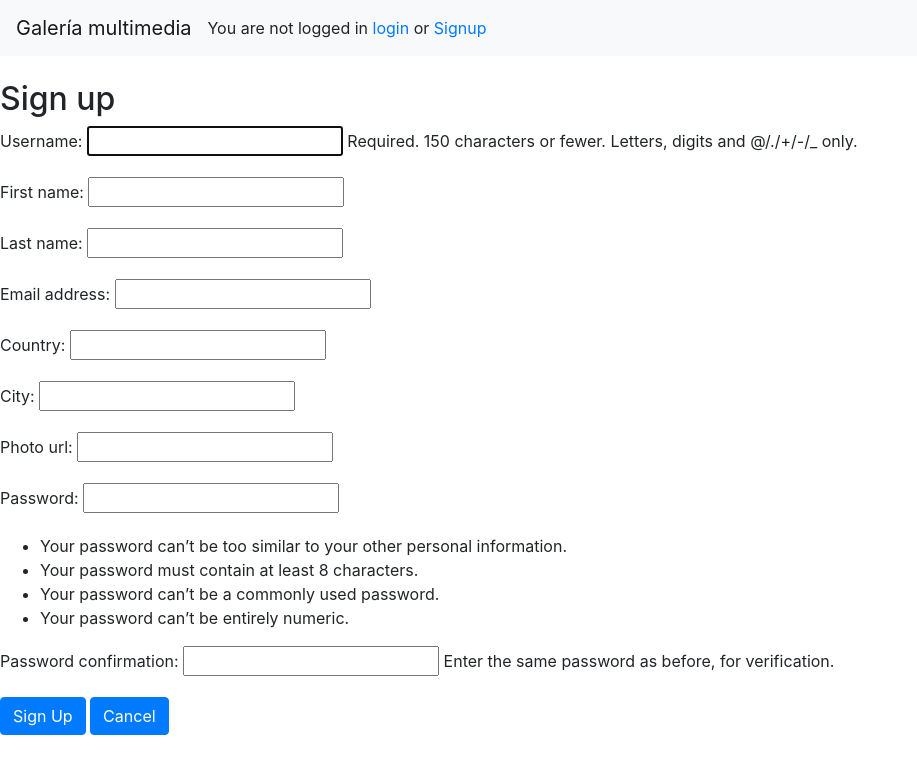
After one commit to jjr2040/gallery-act8, a Django app: page /signup/ in a window 1280 px wide. The commit adds this page. Shown: the top 774 px of the page, without its empty margins (0-917 px from the left). Run offline with Django 3.2, Linux system fonts and the light colour scheme; some libraries are stand-ins or nearby versions.

Commit message:
Login and Signup

```diff
--- a/gallery/settings.py
+++ b/gallery/settings.py
@@ -56,7 +56,7 @@ ROOT_URLCONF = 'gallery.urls'
 TEMPLATES = [
     {
         'BACKEND': 'django.template.backends.django.DjangoTemplates',
-        'DIRS': [],
+        'DIRS': [os.path.join(BASE_DIR, 'templates')],
         'APP_DIRS': True,
         'OPTIONS': {
             'context_processors': [
@@ -125,3 +125,6 @@ STATIC_URL = '/static/'
 
 # Activate Django-Heroku.
 django_heroku.settings(locals())
+
+LOGIN_REDIRECT_URL = '/'
+LOGOUT_REDIRECT_URL = '/'
--- a/gallery/urls.py
+++ b/gallery/urls.py
@@ -16,8 +16,11 @@ Including another URLconf
 from django.contrib import admin
 from django.urls import path
 from mediagallery.views import *
+from django.urls import path, include
 
 urlpatterns = [
     path('admin/', admin.site.urls),
-    path('', MediaListView.as_view(), name='media_index')
+    path('', MediaListView.as_view(), name='media_index'),
+    path('signup/', SignUp.as_view(), name='signup'),
+    path('accounts/', include('django.contrib.auth.urls'))
 ]
--- a/mediagallery/admin.py
+++ b/mediagallery/admin.py
@@ -2,6 +2,9 @@ from django.contrib import admin
 from mediagallery.models import *
 from django.contrib.auth.admin import UserAdmin
 
+
+class CustomUserAdmin(UserAdmin):
+    list_display = ('username', 'country', 'city', 'photo_url')
 
 class MediaClipAdmin(admin.ModelAdmin):
     '''
@@ -34,6 +37,6 @@ class MediaAdmin(admin.ModelAdmin):
 
 
 admin.site.register(Media, MediaAdmin)
-admin.site.register(User, UserAdmin)
+admin.site.register(User, CustomUserAdmin)
 admin.site.register(Category, CategoryAdmin)
 admin.site.register(MediaClip, MediaClipAdmin)
--- /dev/null
+++ b/mediagallery/forms.py
@@ -0,0 +1,19 @@
+from django import forms
+from mediagallery.models import User
+from django.contrib.auth.forms import UserCreationForm
+
+class UserCreateForm(UserCreationForm):
+    country = forms.CharField(max_length=100)
+    city = forms.CharField(max_length=50)
+    photo_url = forms.URLField()
+
+    class Meta:
+        model = User
+        fields = ("username", "first_name", "last_name", "email", "country", "city", "photo_url",)
+
+    def save(self, commit=True):
+        if not commit:
+            raise NotImplementedError("Can't create User and UserProfile without database save")
+        user = super(UserCreateForm, self).save(commit=True)
+        user.save()
+        return user
--- a/mediagallery/templates/base.html
+++ b/mediagallery/templates/base.html
@@ -16,9 +16,21 @@
   </head>
   <body>
 
-    <nav class="navbar navbar-expand-lg navbar-light bg-light mb-4">
+    <div class="navbar navbar-expand-lg navbar-light bg-light mb-4">
       <a class="navbar-brand" href="#">Galería multimedia</a>
-    </nav>
+        <ul class="nav navbar-nav" style="float: right">
+          {% if user.is_authenticated %}
+            <li> Hi {{ user.username }}!
+            <a href="{% url 'editUser' %}">Edit your information</a></li>
+            <a href="{% url 'logout' %}">Logout</a></li>
+          {% else %}
+            <li>You are not logged in
+            <a href="{% url 'login' %}">login</a> or
+            <a href="{% url 'signup' %}">Signup</a></li>
+          {% endif %}
+        </ul>
+
+    </div>
 
     {% block content %}{% endblock content %}
 
--- /dev/null
+++ b/mediagallery/templates/registration/login.html
@@ -0,0 +1,6 @@
+<h2>Login</h2>
+<form method="post">
+  {% csrf_token %}
+  {{ form.as_p }}
+  <button type="submit">Login</button>
+</form>
--- /dev/null
+++ b/mediagallery/templates/signup.html
@@ -0,0 +1,13 @@
+{% extends 'base.html' %}
+
+{% block title %}Sign Up{% endblock %}
+
+{% block content %}
+  <h2>Sign up</h2>
+  <form method="post">
+    {% csrf_token %}
+    {{ form.as_p }}
+    <button class="btn btn-primary" type="submit">Sign Up</button>
+    <a href="/" class="btn btn-primary">Cancel</a>
+  </form>
+{% endblock %}
--- a/mediagallery/views.py
+++ b/mediagallery/views.py
@@ -1,9 +1,16 @@
 from django.shortcuts import render
 from django.views.generic import ListView
 from .models import *
-
+from django.urls import reverse_lazy
+from django.views import generic
+from mediagallery.forms import UserCreateForm
 
 class MediaListView(ListView):
     model = Media
     template_name = "mediagallery/index.html"
     context_object_name = 'media'
+
+class SignUp(generic.CreateView):
+    form_class = UserCreateForm
+    success_url = reverse_lazy('login')
+    template_name = 'signup.html'
```
